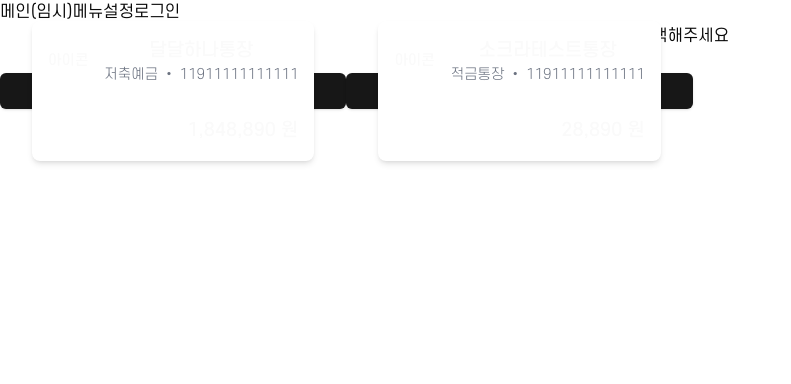
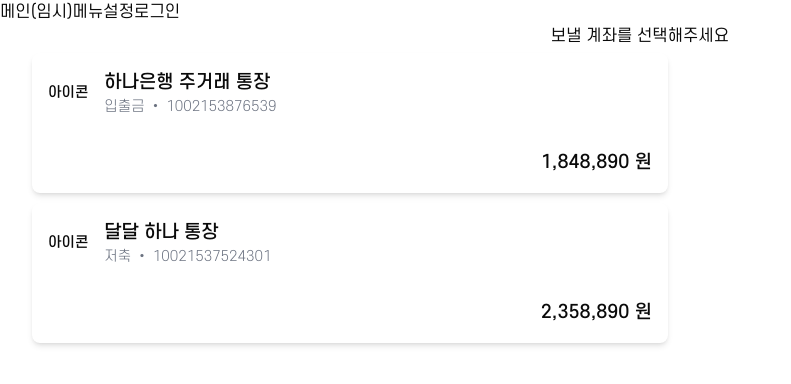
Before and after one commit to Hanaro-Trolly/ONE-HADA, a Next.js app in the folder one-hada/: page /transfer in a window 1280 px wide. Shown: the top 384 px of the page, without its empty margins (0-791 px from the left). Built offline with nearby package versions, Linux system fonts and the light colour scheme; no server answers.

Commit message:
fect:transferpage 계좌선택페이지 생성

```diff
--- a/one-hada/app/transfer/page.tsx
+++ b/one-hada/app/transfer/page.tsx
@@ -1,35 +1,63 @@
+'use client'
+
 import AccountCard from '@/components/molecules/AccountCard';
 import { Button } from '@/components/ui/button';
+import { useRouter } from 'next/navigation';
 
 export default function TransferPage() {
-  const accountNumber = 11911111111111;
+  const router = useRouter();
+
+  const accounts = [
+    {
+      account_id: "A001",
+      user_id: "U001",
+      account_number: 1002153876539,
+      balance: 1848890,
+      account_type: "입출금",
+      bank: "하나은행",
+      account_name: "하나은행 주거래 통장"
+    },
+    {
+      account_id: "A002",
+      user_id: "U001",
+      account_number: 10021537524301,
+      balance: 2358890,
+      account_type: "저축",
+      bank: "하나은행",
+      account_name: "달달 하나 통장"
+    }
+  ];
+
+
+
+    const handleClick = (id:string) => {
+    router.push(`/transfer/${id}`);
+  };
 
   return (
     <div className='container'>
       {/* Title */}
       <h1 className='title text-center'>보낼 계좌를 선택해주세요</h1>
-
-    <Button id='211'>
+    <div className='w-[700px] h-[150px]'>
+      {/* {todo} 받아오는 map이나 리스트 크기로 button 만들어야함*/}
+    {accounts.map((account) => (
+    <Button
+     key={account.account_id}
+     id='211'
+     variant={'ghost'}
+     className='w-full h-full'
+     onClick={() => handleClick(account.account_id)}>
       <AccountCard
-        id='1'
-        name='달달하나통장'
-        accountType='저축예금'
-        accountNumber={accountNumber}
-        balance={1848890}
-        bank='하나은행'
-      ></AccountCard>
-      </Button>
-      <Button id='211'>
-      <AccountCard
-        id='2'
-        name='소크라테스트통장'
-        accountType='적금통장'
-        accountNumber={accountNumber}
-        balance={28890}
-        bank='하나은행'
-      ></AccountCard>
-      </Button>
-
+        id={account.account_id}
+        name={account.account_name}
+        accountType={account.account_type}
+        accountNumber={account.account_number}
+        balance={account.balance}
+        bank={account.bank}
+        />
+    </Button>
+))}
+      </div>
     </div>
   );
 }
--- a/one-hada/components/molecules/AccountCard.tsx
+++ b/one-hada/components/molecules/AccountCard.tsx
@@ -26,12 +26,12 @@ export default function AccountCard({
   return (
     <div
       key={id}
-      className="bg-white shadow-md rounded-lg m-4 p-4 flex items-start justify-between flex-col"
+      className="bg-white w-full shadow-md rounded-lg m-4 p-4 flex items-start justify-between flex-col"
     >
       <div className="flex items-center gap-4">
         {/* Bank icon */}
         <h1>아이콘</h1>
-        <div className="flex flex-col">
+        <div className="flex flex-col text-left">
           <h1 className="font-medium text-lg">{name}</h1>
           <label className="font-light text-gray-500 text-sm">
             {`${accountType} • ${accountNumber}`}
--- a/one-hada/components/ui/button.tsx
+++ b/one-hada/components/ui/button.tsx
@@ -26,6 +26,7 @@ const buttonVariants = cva(
         sm: 'h-8 rounded-md px-3 text-xs',
         lg: 'h-10 rounded-md px-8',
         icon: 'h-9 w-9',
+        xl: 'h-20',
       },
     },
     defaultVariants: {
```
Also changed, not shown: one-hada/app/transfer/[accountId]/page.tsx (added).
